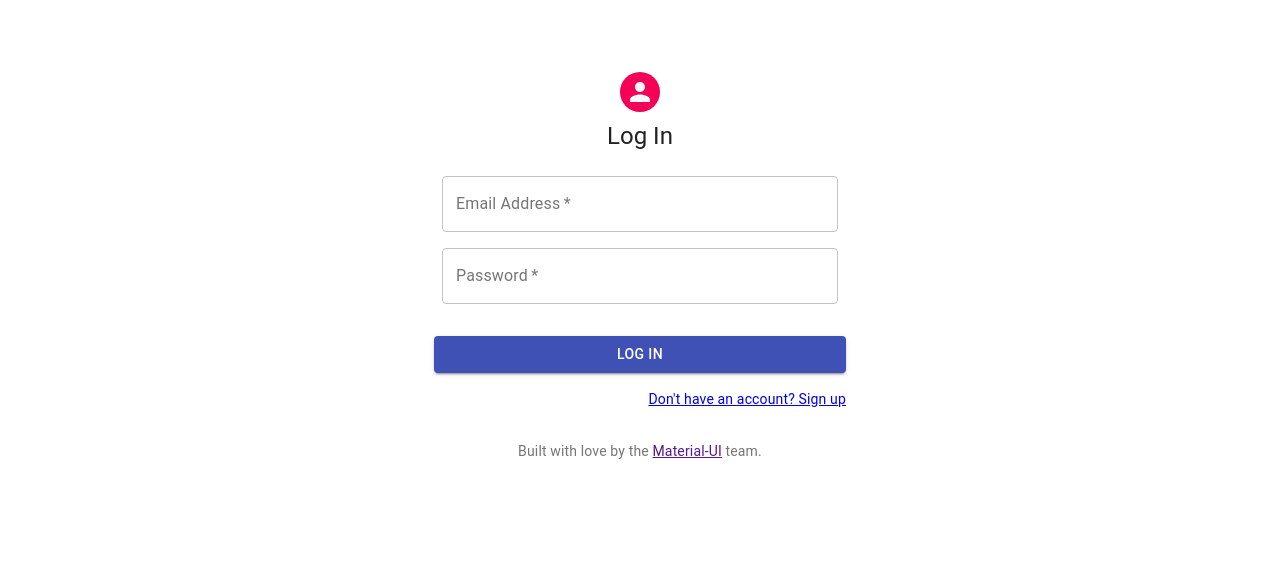
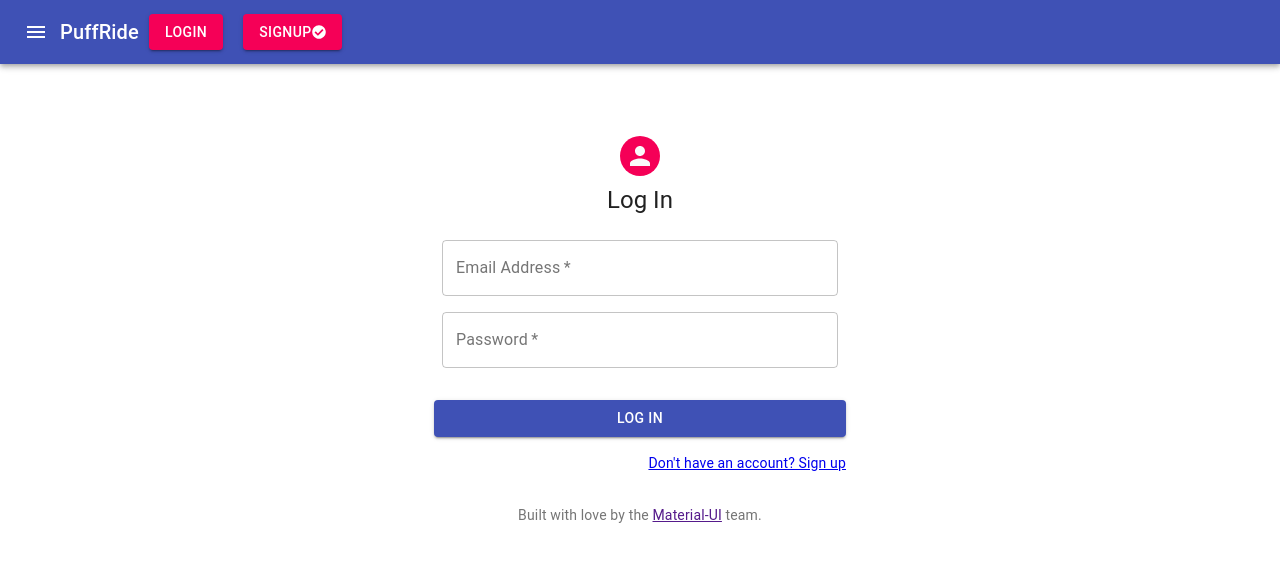
Before and after one commit to MenkeTechnologies/hacka2, a React (Create React App) app in the folder puff_ride/: page / in a window 1280 px wide. Shown: the top 562 px of the page. Built offline with nearby package versions, Linux system fonts and the light colour scheme.

Commit message:
basic app bar

```diff
--- a/puff_ride/package.json
+++ b/puff_ride/package.json
@@ -4,6 +4,7 @@
   "private": true,
   "dependencies": {
     "@material-ui/core": "^4.0.2",
+    "@material-ui/icons": "^5.0.1",
     "react": "^16.2.0",
     "react-dom": "^16.2.0",
     "react-images-upload": "^1.2.6",
--- a/puff_ride/src/App.js
+++ b/puff_ride/src/App.js
@@ -1,10 +1,19 @@
-import React, { Component } from 'react';
-import { connect } from 'react-redux';
-import {BrowserRouter as Router, Route} from "react-router-dom";
+import React, {Component} from 'react';
+import {connect} from 'react-redux';
+import {BrowserRouter as Router, Link, Route} from "react-router-dom";
 import './App.css';
 import {SignUp} from './SignUp'
 import {Login} from './Login'
-import { simpleAction } from './actions/simpleAction'
+import AppBar from "@material-ui/core/AppBar";
+import Toolbar from "@material-ui/core/Toolbar";
+import IconButton from "@material-ui/core/IconButton";
+import Typography from "@material-ui/core/Typography";
+import Button from "@material-ui/core/Button";
+import MenuIcon from '@material-ui/icons/Menu';
+import {makeStyles} from '@material-ui/core/styles';
+import {FontAwesomeIcon} from '@fortawesome/react-fontawesome'
+import {faCheckCircle} from "@fortawesome/free-solid-svg-icons";
+
 
 /*
  * mapDispatchToProps
@@ -27,25 +36,54 @@ const mapDispatchToProps = (dispatch) => ({
  * mapStateToProps
 */
 const mapStateToProps = (state) => {
-  return{
+    return {
         simpleReducer: state.simpleReducer
     }
 };
 
-const LoginWithState = connect(mapStateToProps, mapDispatchToProps)(({emailOnChange, passOnChange, loginDispatch, simpleReducer})=>{
+const LoginWithState = connect(mapStateToProps, mapDispatchToProps)(({emailOnChange, passOnChange, loginDispatch, simpleReducer}) => {
     console.log(simpleReducer);
     console.log(passOnChange);
-    return <Login state={simpleReducer} emailAction={emailOnChange} passAction={passOnChange} loginAction={loginDispatch}/>
+    return <Login state={simpleReducer} emailAction={emailOnChange} passAction={passOnChange}
+                  loginAction={loginDispatch}/>
 })
 
-const SignUpWithState = connect(mapStateToProps, mapDispatchToProps)(({signUpDispatch})=>{
+const SignUpWithState = connect(mapStateToProps, mapDispatchToProps)(({signUpDispatch}) => {
     console.log("sign up action invoked")
     return <SignUp signUpAction={signUpDispatch}/>
 })
+
+const useStyles = makeStyles(theme => ({
+    '@global': {
+        body: {
+            backgroundColor: theme.palette.common.white,
+        },
+    },
+    paper: {
+        marginTop: theme.spacing(8),
+        display: 'flex',
+        flexDirection: 'column',
+        alignItems: 'center',
+    },
+    avatar: {
+        margin: theme.spacing(1),
+        backgroundColor: theme.palette.secondary.main,
+    },
+    form: {
+        width: '100%', // Fix IE 11 issue.
+        marginTop: theme.spacing(3),
+    },
+    submit: {
+        margin: theme.spacing(3, 0, 2),
+    },
+}));
+
+
 /**
  * @class App
  * @extends {Component}
  */
+
 class App extends Component {
     /**
      * @memberof App
@@ -56,11 +94,51 @@ class App extends Component {
     }
 
     render() {
-      return<Router>
-          <Route path = "/SignUp" component={SignUpWithState}/>
-          <Route path = "/Login" component={LoginWithState}/>
-          <Route exact path = "/" component={LoginWithState}/>
+
+        let marginStyle = {
+            margin: "10px",
+            textDecoration: "none"
+        };
+        return <div>
+            <Router>
+                <AppBar position="static">
+                    <Toolbar>
+                        <IconButton edge="start" color="inherit" aria-label="Menu">
+                            <MenuIcon/>
+                        </IconButton>
+                        <Typography variant="h6">
+                            PuffRide
+                        </Typography>
+                        <Link to="/Login" variant="body2"
+                              style={marginStyle}
+                        >
+                            <Button
+                                type="button"
+                                variant="contained"
+                                color="secondary"
+                            >
+                                Login
+                            </Button>
+                        </Link>
+                        <Link to="/SignUp" variant="body2"
+                              style={marginStyle}
+                        >
+                            <Button
+                                type="button"
+                                variant="contained"
+                                color="secondary"
+                            >
+                                Signup
+                                <FontAwesomeIcon icon={faCheckCircle}/>
+                            </Button>
+                        </Link>
+                    </Toolbar>
+                </AppBar>
+                <Route path="/SignUp" component={SignUpWithState}/>
+                <Route path="/Login" component={LoginWithState}/>
+                <Route exact path="/" component={LoginWithState}/>
             </Router>
+        </div>
     }
 }
 
```
Also changed, not shown: 1 other file (tests, documents, lock files or other folders). Lines whose indentation alone changed are shown as unchanged.
